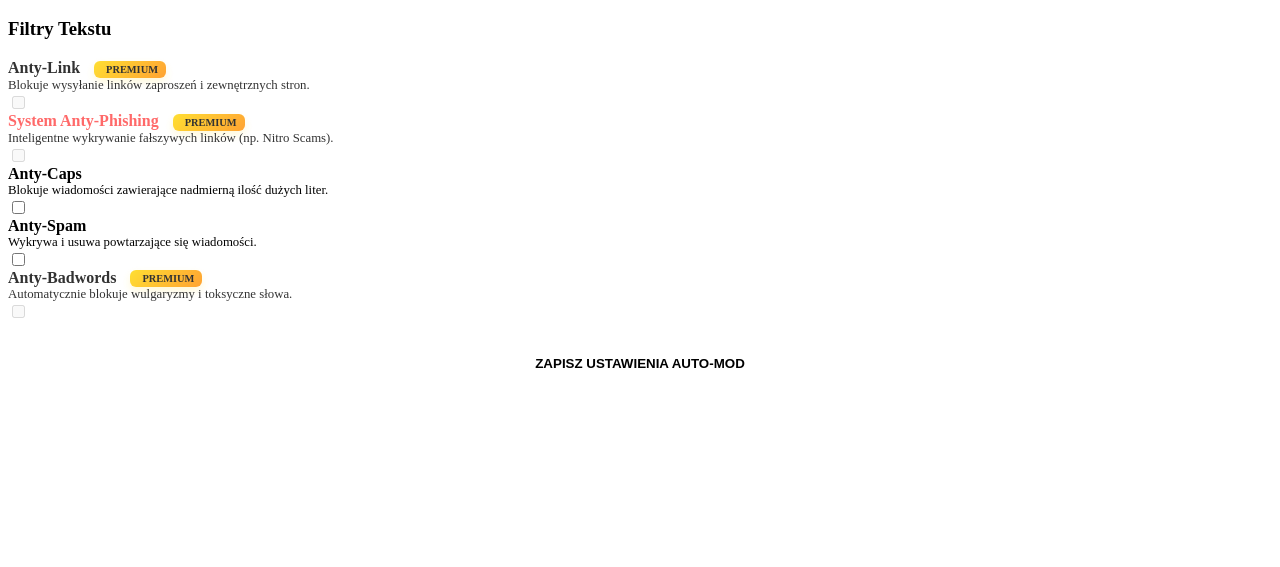
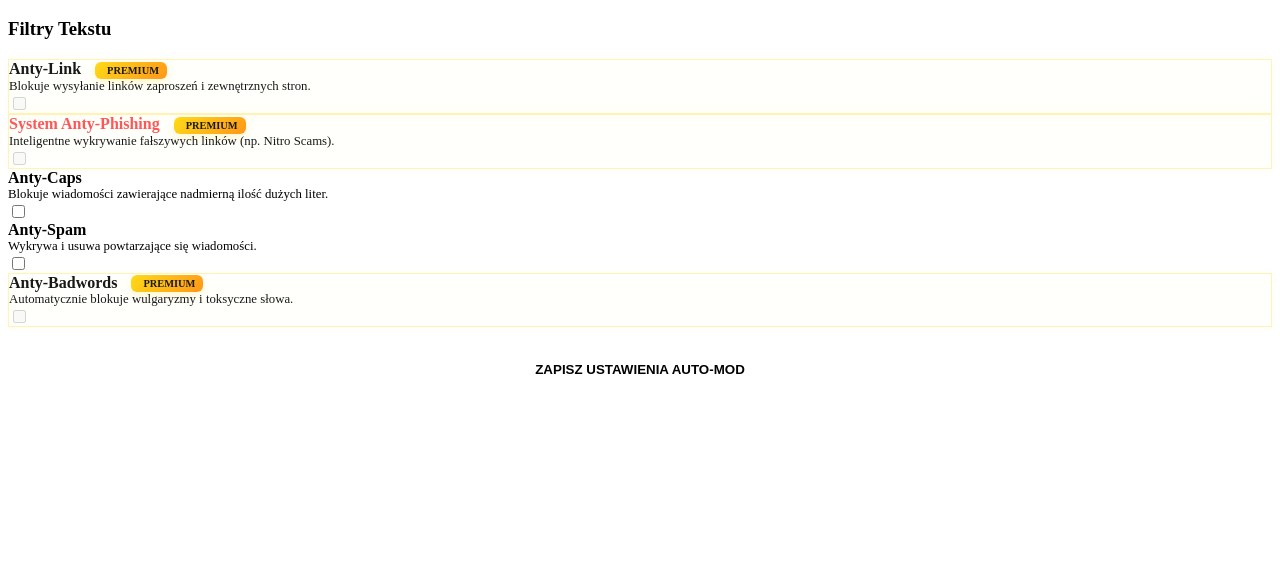
Before and after one commit to Bladerunner004/www.polskibotwelcome.com, a Flask app: template templates/moderacja/auto_mod.html in a window 1280 px wide. Shown: the part 119-686 px from the top of the page. Run offline with Flask 3, Linux system fonts and the light colour scheme; the template is opened without the code that fills it, so the values that code supplies are empty; parts of the project's set-up code (start-up, migrations or seed data) failed here and were passed over; some libraries are stand-ins or nearby versions.

Commit message:
UI: Added golden borders and golden switches for Premium AutoMod features

```diff
--- a/templates/moderacja/auto_mod.html
+++ b/templates/moderacja/auto_mod.html
@@ -17,14 +17,28 @@
     .setting-item.locked {
         position: relative;
         cursor: not-allowed;
-        opacity: 0.8;
+        opacity: 0.9;
+        border: 1px solid rgba(255, 215, 0, 0.3) !important;
+        box-shadow: 0 0 15px rgba(255, 215, 0, 0.05);
+        background: rgba(255, 215, 0, 0.02);
     }
     .setting-item.locked .switch {
         pointer-events: none;
     }
     .setting-item.locked:hover {
-        background: rgba(255, 215, 0, 0.03);
+        background: rgba(255, 215, 0, 0.05);
+        box-shadow: 0 0 20px rgba(255, 215, 0, 0.1);
     }
+
+    /* Złoty Switch dla Premium */
+    .switch-premium input:checked + .slider {
+        background-color: #ffd700 !important;
+        box-shadow: 0 0 10px rgba(255, 215, 0, 0.5);
+    }
+    .switch-premium .slider:before {
+        background-color: white;
+    }
+
     .premium-overlay-info {
         display: none;
         position: absolute;
@@ -38,9 +52,6 @@
         font-weight: 800;
         color: #ffd700;
         cursor: pointer;
-    }
-    .setting-item.locked:hover .premium-overlay-info {
-        display: flex;
     }
 </style>
 
@@ -77,7 +88,7 @@
                 <div style="font-weight: 700;">Anty-Link <span class="premium-badge"><i class="fas fa-crown"></i> PREMIUM</span></div>
                 <div style="font-size: 0.8rem; color: var(--text-gray);">Blokuje wysyłanie linków zaproszeń i zewnętrznych stron.</div>
             </div>
-            <label class="switch">
+            <label class="switch switch-premium">
                 <input type="checkbox" id="automod-antilink-switch" {% if main_settings.automod_antilink %}checked{% endif %} {% if not main_settings.premium %}disabled{% endif %}>
                 <span class="slider round"></span>
             </label>
@@ -89,7 +100,7 @@
                 <div style="font-weight: 700; color: #ff4444;"><i class="fas fa-shield-virus"></i> System Anty-Phishing <span class="premium-badge"><i class="fas fa-crown"></i> PREMIUM</span></div>
                 <div style="font-size: 0.8rem; color: var(--text-gray);">Inteligentne wykrywanie fałszywych linków (np. Nitro Scams).</div>
             </div>
-            <label class="switch">
+            <label class="switch switch-premium">
                 <input type="checkbox" id="automod-antiphishing-switch" {% if main_settings.automod_antiphishing %}checked{% endif %} {% if not main_settings.premium %}disabled{% endif %}>
                 <span class="slider round"></span>
             </label>
@@ -123,7 +134,7 @@
                 <div style="font-weight: 700;">Anty-Badwords <span class="premium-badge"><i class="fas fa-crown"></i> PREMIUM</span></div>
                 <div style="font-size: 0.8rem; color: var(--text-gray);">Automatycznie blokuje wulgaryzmy i toksyczne słowa.</div>
             </div>
-            <label class="switch">
+            <label class="switch switch-premium">
                 <input type="checkbox" id="automod-badwords-switch" {% if main_settings.automod_badwords %}checked{% endif %} {% if not main_settings.premium %}disabled{% endif %}>
                 <span class="slider round"></span>
             </label>
```
